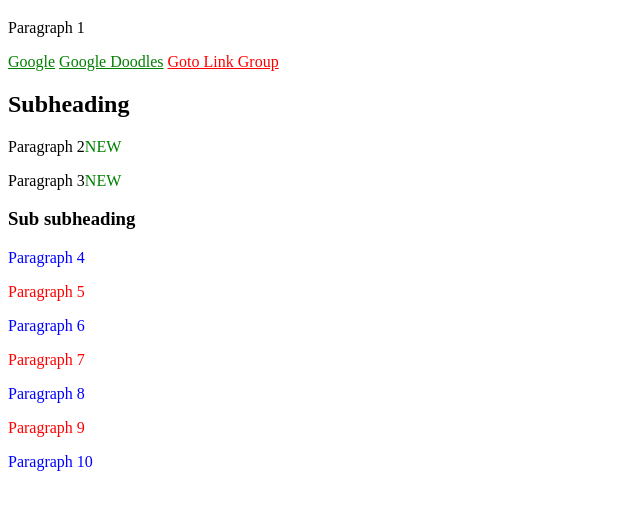
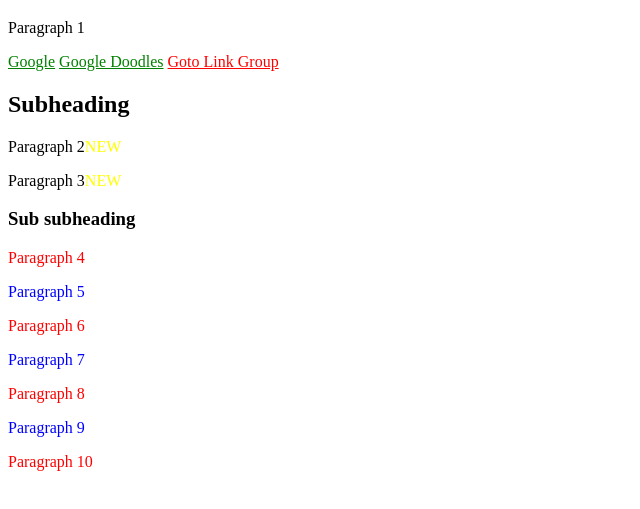
Before and after one commit to bakovicg/napredni-css-selektori, a plain HTML site: page index.html in a window 1280 px wide. Shown: the part 61-570 px from the top of the page, without its empty margins (0-640 px from the left). Drawn offline with Linux system fonts and the light colour scheme.

Commit message:
new commit

```diff
--- a/index.html
+++ b/index.html
@@ -10,20 +10,19 @@
     }
     a[target] {
         color: red;
-     }
-    div [id="second-div"] p:nth-last-of-type(even) {
+    }
+    div [id="second-div"] p:nth-last-of-type(odd) {
         color:red;
     }
-    div [id="second-div"] p:nth-last-of-type(odd) {
+    div [id="second-div"] p:nth-last-of-type(even) {
         color:blue;
     }
     #first-div> p::after {
         content: "NEW";
-        color: green;
+        color: yellow;
     }
-        p:last-child :hover {
+    p:last-child :hover {
         font-style: italic;
-        cursor: pointer;
     }
     </style>
 </head>
```
